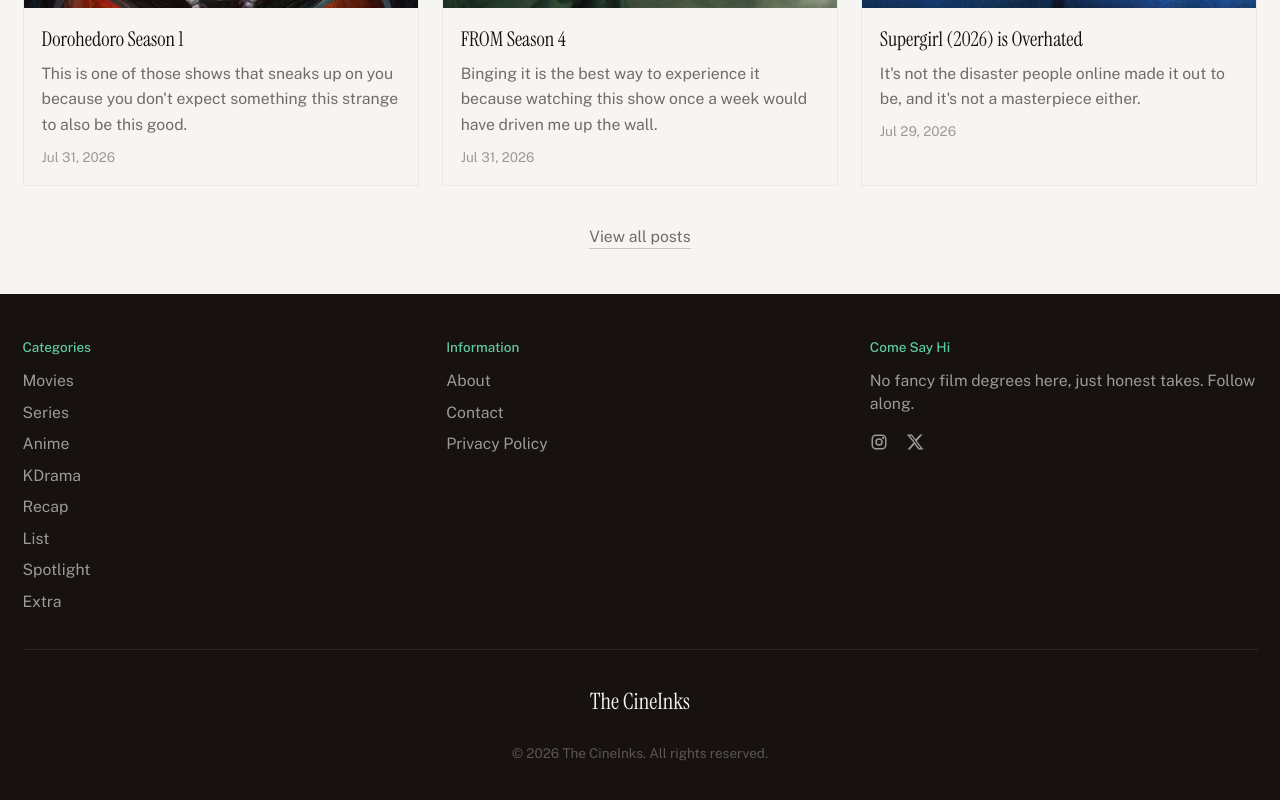
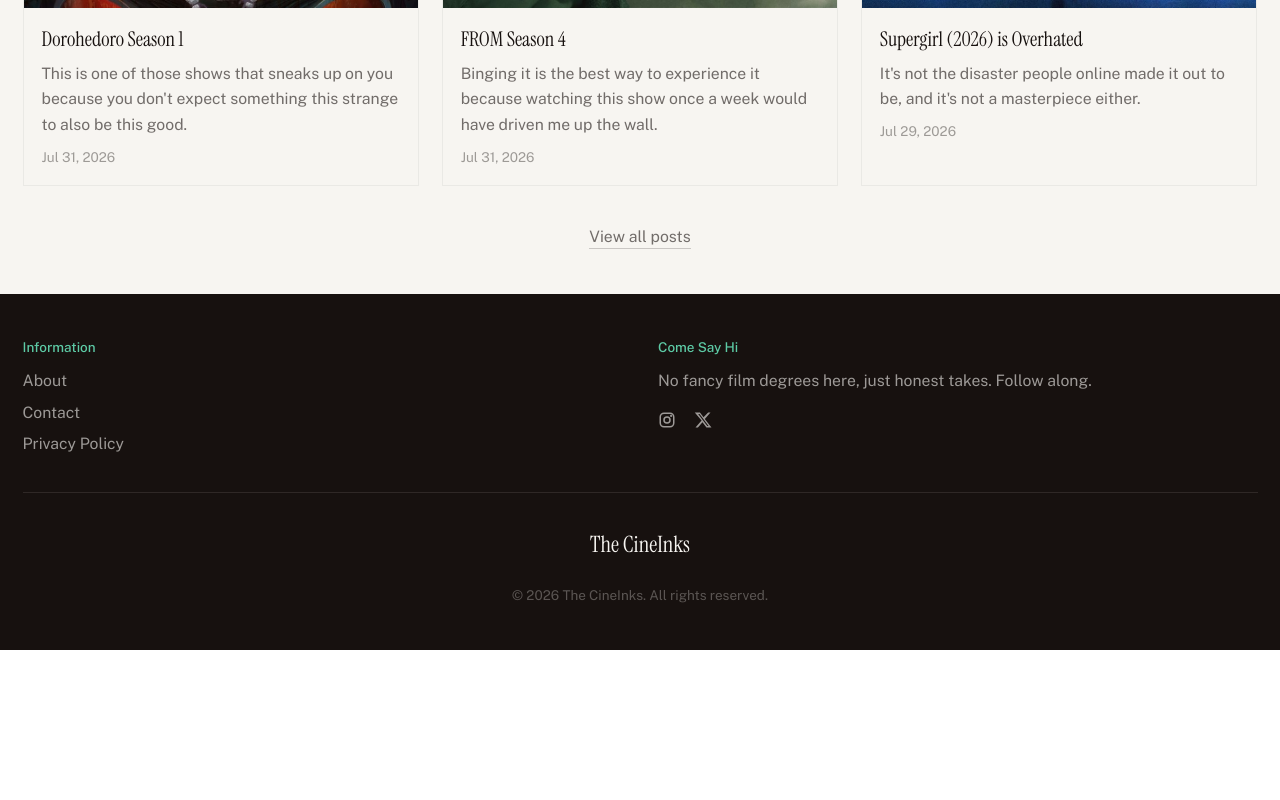
Before and after one commit to MariaEgbuna/the-cineinks, a Next.js app: page / in a window 1280 px wide. Shown: the part 1478-2278 px from the top of the page. After the commit the page ends 2128 px from the top, so only its background shows below. Built offline with nearby package versions, Linux system fonts and the light colour scheme.

Commit message:
remove categories from footer

```diff
--- a/components/Footer.tsx
+++ b/components/Footer.tsx
@@ -15,18 +15,7 @@ export default function Footer() {
   return (
     <footer className="bg-ink">
       <div className="max-w-[1600px] mx-auto px-5 py-10">
-        <div className="grid grid-cols-1 sm:grid-cols-3 gap-8 pb-8 border-b border-cream/10">
-          <div>
-            <p className="text-xs text-teal-light font-medium mb-3">Categories</p>
-            <div className="flex flex-col gap-2">
-              {categories.map((item) => (
-                <Link key={item.href} href={item.href} className="text-sm text-cream/60">
-                  {item.label}
-                </Link>
-              ))}
-            </div>
-          </div>
-
+        <div className="grid grid-cols-1 sm:grid-cols-2 gap-8 pb-8 border-b border-cream/10">
           <div>
             <p className="text-xs text-teal-light font-medium mb-3">Information</p>
             <div className="flex flex-col gap-2">
```
